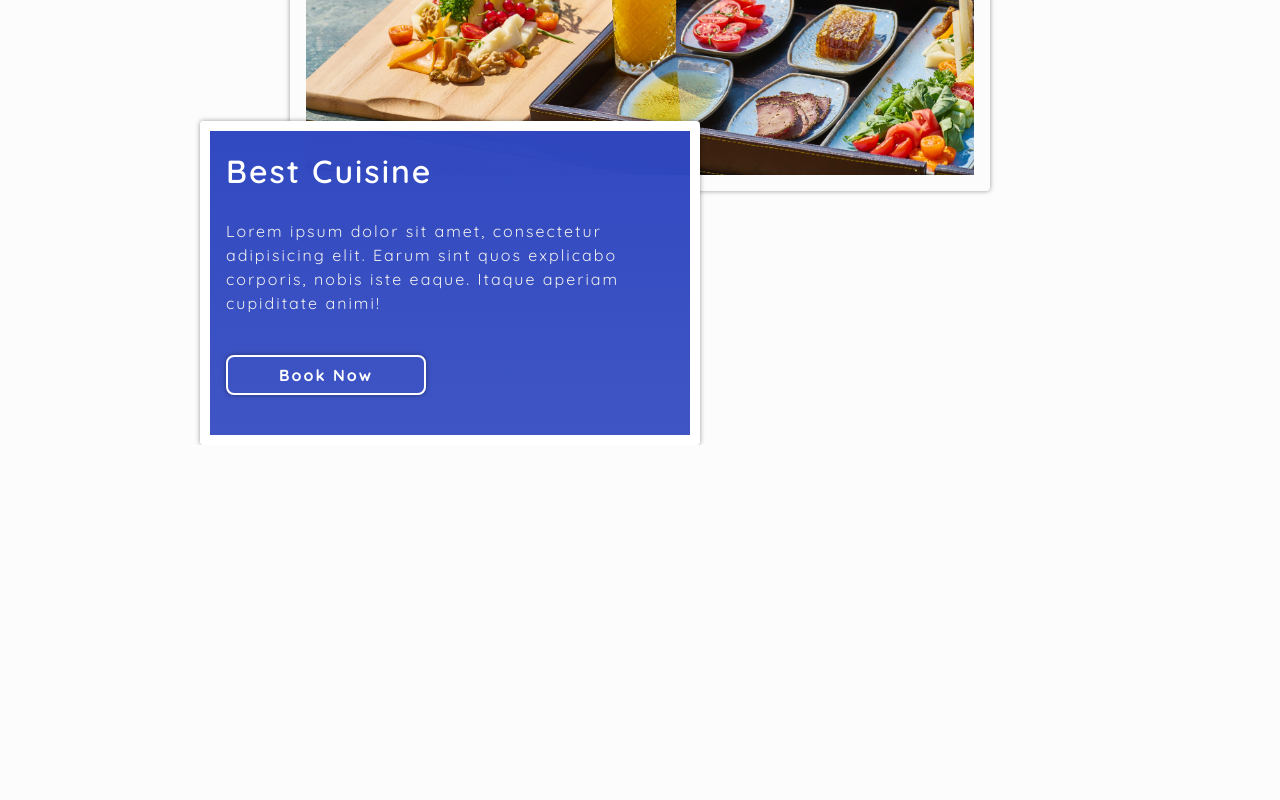
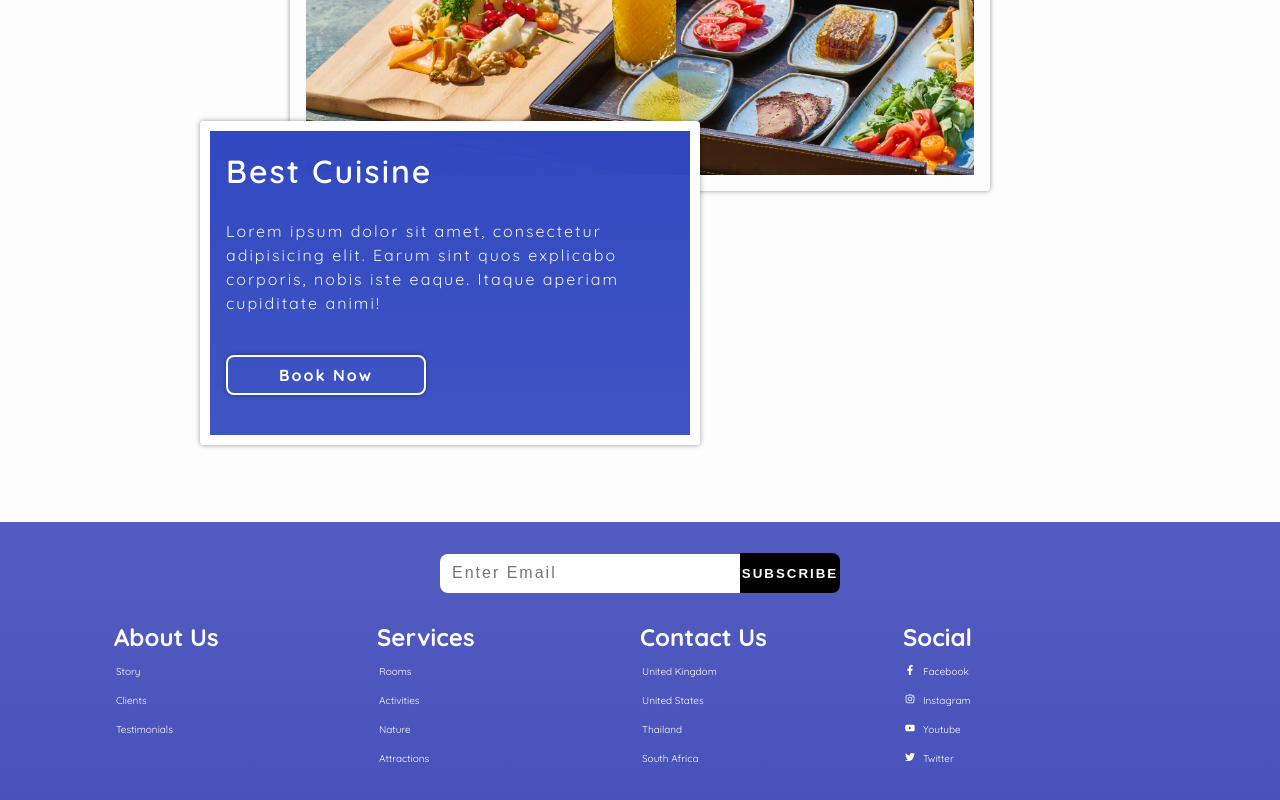
Before and after one commit to fidsta1990/bayresort, a React (Create React App) app: page / in a window 1280 px wide. Shown: the part 3611-4411 px from the top of the page. Before the commit the page ends 4056 px from the top, so only its background shows below. Built offline with nearby package versions, Linux system fonts and the light colour scheme.

Commit message:
adjusted background change on scroll for navbar component. Darkened colour of navbar

```diff
--- a/src/App.js
+++ b/src/App.js
@@ -3,7 +3,8 @@ import GlobalStyles from "./components/global/GlobalStyles";
 // ROUTER DOM
 import { BrowserRouter as Router, Switch, Route } from "react-router-dom";
 //COMPONENTS
-import Navbar from './components/navbar3/Navbar'
+import Navbar from './components/navbar/Navbar'
+import Footer from './components/footer/Footer'
 //PAGES
 import Home from "./pages/";
 
@@ -15,6 +16,7 @@ function App() {
       <Switch>
         <Route exact path="/" component={Home} />
       </Switch>
+      <Footer/>
     </Router>
   );
 }
--- /dev/null
+++ b/src/components/footer/Footer.jsx
@@ -0,0 +1,48 @@
+import React from "react";
+import { footerLinks, social } from "./details";
+import {
+  FooterStyle,
+  Wrapper,
+  Link,
+  Form,
+  FormInput,
+  FormBtn,
+} from "./footerStyle";
+
+const Footer = () => {
+  return (
+    <FooterStyle>
+      <Form>
+        <FormInput type="text" placeholder="Enter Email" />
+        <FormBtn>subscribe</FormBtn>
+      </Form>
+      <Wrapper>
+        {footerLinks.map((link) => {
+          const { id, title, linkOne, linkTwo, linkThree, linkFour } = link;
+          return (
+            <div key={id}>
+              <h4>{title}</h4>
+              <Link href="#">{linkOne}</Link>
+              <Link href="#">{linkTwo}</Link>
+              <Link href="#">{linkThree}</Link>
+              <Link href="#">{linkFour}</Link>
+            </div>
+          );
+        })}
+        <div>
+          <h4>Social</h4>
+          {social.map((tag, index) => {
+            const { icon, name } = tag;
+            return (
+              <Link href="#" key={index}>
+                <span>{icon}</span> {name}
+              </Link>
+            );
+          })}
+        </div>
+      </Wrapper>
+    </FooterStyle>
+  );
+};
+
+export default Footer;
--- /dev/null
+++ b/src/components/footer/details.js
@@ -0,0 +1,47 @@
+import { FaFacebookF, FaInstagram, FaYoutube, FaTwitter } from "react-icons/fa";
+
+export const footerLinks = [
+  {
+    id: 1,
+    title: "About Us",
+    linkOne: "story",
+    linkTwo: "clients",
+    linkThree: "testimonials",
+    linkFour: "",
+  },
+  {
+    id: 2,
+    title: "Services",
+    linkOne: "rooms",
+    linkTwo: "activities",
+    linkThree: "nature",
+    linkFour: "attractions",
+  },
+  {
+    id: 3,
+    title: "Contact Us",
+    linkOne: "United Kingdom",
+    linkTwo: "United States",
+    linkThree: "Thailand",
+    linkFour: "South Africa",
+  },
+];
+
+export const social = [
+  {
+    icon: <FaFacebookF />,
+    name: "Facebook",
+  },
+  {
+    icon: <FaInstagram />,
+    name: "Instagram",
+  },
+  {
+    icon: <FaYoutube />,
+    name: "Youtube",
+  },
+  {
+    icon: <FaTwitter />,
+    name: "Twitter",
+  },
+];
--- /dev/null
+++ b/src/components/footer/footerStyle.js
@@ -0,0 +1,116 @@
+import styled from "styled-components";
+
+export const FooterStyle = styled.footer`
+  width: 100%;
+  background: linear-gradient(rgb(11, 25, 166, 0.7), rgb(11, 25, 166, 0.75));
+  min-height: 20vh;
+`;
+
+export const Form = styled.form`
+  display: flex;
+  align-items: center;
+  width: 100%;
+  margin: auto;
+  padding: 2.4rem auto;
+  max-width: 400px;
+  @media (max-width: 768px) {
+    max-width: 300px;
+    flex-wrap: wrap;
+  }
+`;
+
+export const FormInput = styled.input`
+  margin: 3.2rem auto 0.8rem auto;
+  padding: 1.2rem;
+  width: 100%;
+  max-width: 400px;
+  border: 0;
+  border-top-left-radius: 0.8rem;
+  border-bottom-left-radius: 0.8rem;
+
+  &:focus {
+    outline: none;
+    box-shadow: 0 0 10px black;
+  }
+
+  &::placeholder {
+    letter-spacing: 2px;
+    font-size: 1.6rem;
+  }
+
+  @media (max-width: 768px) {
+    max-width: 300px;
+    border-radius: 0.8rem;
+  }
+`;
+
+export const FormBtn = styled.button`
+  border: 0;
+  background: #000;
+  border-radius: 0.8rem;
+  cursor: pointer;
+  color: #fff;
+  letter-spacing: 2px;
+  text-transform: uppercase;
+  font-weight: bold;
+  margin: 0;
+  padding: 0.8rem 0;
+  width: 100%;
+
+  &:hover {
+    background: #2f47c0;
+    color: #fff;
+    box-shadow: 0 0 10px #fff;
+  }
+
+  @media (min-width: 768px) {
+    max-width: 100px;
+    margin-top: 2.4rem;
+    border-top-left-radius: 0;
+    border-bottom-left-radius: 0;
+    padding: 1.23rem 0;
+  }
+`;
+
+export const Wrapper = styled.section`
+  width: 100%;
+  max-width: 340px;
+  margin: auto;
+  display: grid;
+  /* grid-template-columns: 1fr; */
+  padding: 2.4rem;
+  grid-template-columns: repeat(2, 1fr);
+
+  @media (min-width: 800px) {
+    max-width: 700px;
+  }
+
+  @media (min-width: 1200px) {
+    grid-template-columns: repeat(4, 1fr);
+    max-width: 1100px;
+  }
+
+  h4 {
+    color: #fff;
+  }
+`;
+
+export const Link = styled.a`
+  display: flex;
+  align-items: center;
+  text-transform: capitalize;
+  transition: transform 0.2s ease;
+  margin: 1.6rem 0;
+  text-decoration: none;
+  color: #fff;
+  margin-left: 2px;
+
+  &:hover {
+    transform: scale(1.05);
+    font-weight: bold;
+  }
+
+  span {
+    margin-right: 0.8rem;
+  }
+`;
--- a/src/components/global/GlobalStyles.js
+++ b/src/components/global/GlobalStyles.js
@@ -15,6 +15,20 @@ const Global = createGlobalStyle`
  body{
   font-family: 'Quicksand', sans-serif;
   background: #fcfcfc;
+
+  .navbar{
+    background: transparent;
+
+
+    &.onActive{
+      background:linear-gradient(rgb(11, 25, 166, 0.9), rgb(11, 25, 166, 0.95));
+    }
+
+    @media(max-width:768px){
+      background:linear-gradient(rgb(33, 50, 135), rgb(33, 50, 135));
+      background:linear-gradient(rgb(17, 25, 68), rgb(17, 25, 68));
+    }
+  }
  }
 
  h1,h2,h3,h4{
--- a/src/components/homeSection/food/foodS.js
+++ b/src/components/homeSection/food/foodS.js
@@ -1,18 +1,20 @@
 import styled from "styled-components";
 
 export const Wrapper = styled.section`
-  min-height: 75vh;
+  min-height: 80vh;
   display: flex;
   flex-direction: column;
   padding: 0rem;
   align-items: center;
 
   @media (min-width: 768px) {
+    min-height: 100vh;
     margin-top: 4rem;
+    margin-bottom: 9.6rem;
   }
 
   @media (min-width: 1024px) {
-    margin: 19rem 0rem 0rem 0rem;
+    margin: 19rem 0rem 9.6rem 0rem;
     padding: 6.4rem 0rem;
   }
 `;
--- a/src/components/navbar3/Navbar.jsx
+++ b/src/components/navbar/Navbar.jsx
@@ -1,4 +1,4 @@
-import React, { useState } from "react";
+import React, { useState, useEffect } from "react";
 import { FaBars, FaTimes } from "react-icons/fa";
 import { links } from "./details";
 import {
@@ -12,16 +12,33 @@ import {
   SignUpBtn,
 } from "./navbarStyle";
 
-
-// more responsive
-
 const Navbar = () => {
+  //mobile menu show and hide state
   const [click, setClick] = useState(false);
-
+  //navbar show and hide on scroll state
+  const [navbar, setNavbar] = useState(false);
+  // toggle nav on mobile view
   const handleToggle = () => setClick(!click);
 
+  // show background on scrolling of navbar
+
+  useEffect(() => {
+    const showNav = () => {
+
+      if (window.scrollY >= 300) {
+        setNavbar(true);
+      } else {
+        setNavbar(false);
+      }
+    };
+
+    window.addEventListener("scroll", showNav);
+
+    return () => window.removeEventListener("scroll", showNav);
+  }, []);
+
   return (
-    <Nav>
+    <Nav className={navbar ? "navbar onActive" : "navbar"}>
       <Wrapper>
         {/* logo and menu bar */}
         <NavHeader>
--- a/src/components/navbar3/navbarStyle.js
+++ b/src/components/navbar/navbarStyle.js
@@ -2,7 +2,7 @@ import styled from "styled-components";
 import { NavLink as Link } from "react-router-dom";
 
 export const Nav = styled.nav`
-  background: transparent;
+
   color: #fff;
   width: 100%;
   position: fixed;
@@ -37,21 +37,22 @@ export const Wrapper = styled.section`
 
     &.active {
       height: 15rem;
-      background: black;
     }
   }
 
   /* nav link */
   .links {
     &:hover {
-      padding-left: 1.6rem;
+      padding-left: 3.2rem;
       transform: scale(1.05);
-      border-bottom: 5px solid #2f47c0;
     }
+
+
 
     /* tablet/Desktop */
     @media (min-width: 768px) {
       &:hover {
+      border-bottom: 5px solid #efefef;
         padding-left: 0;
       }
     }
```
Also changed, not shown: src/components/navbar/details.js (renamed from src/components/navbar3/details.js).
